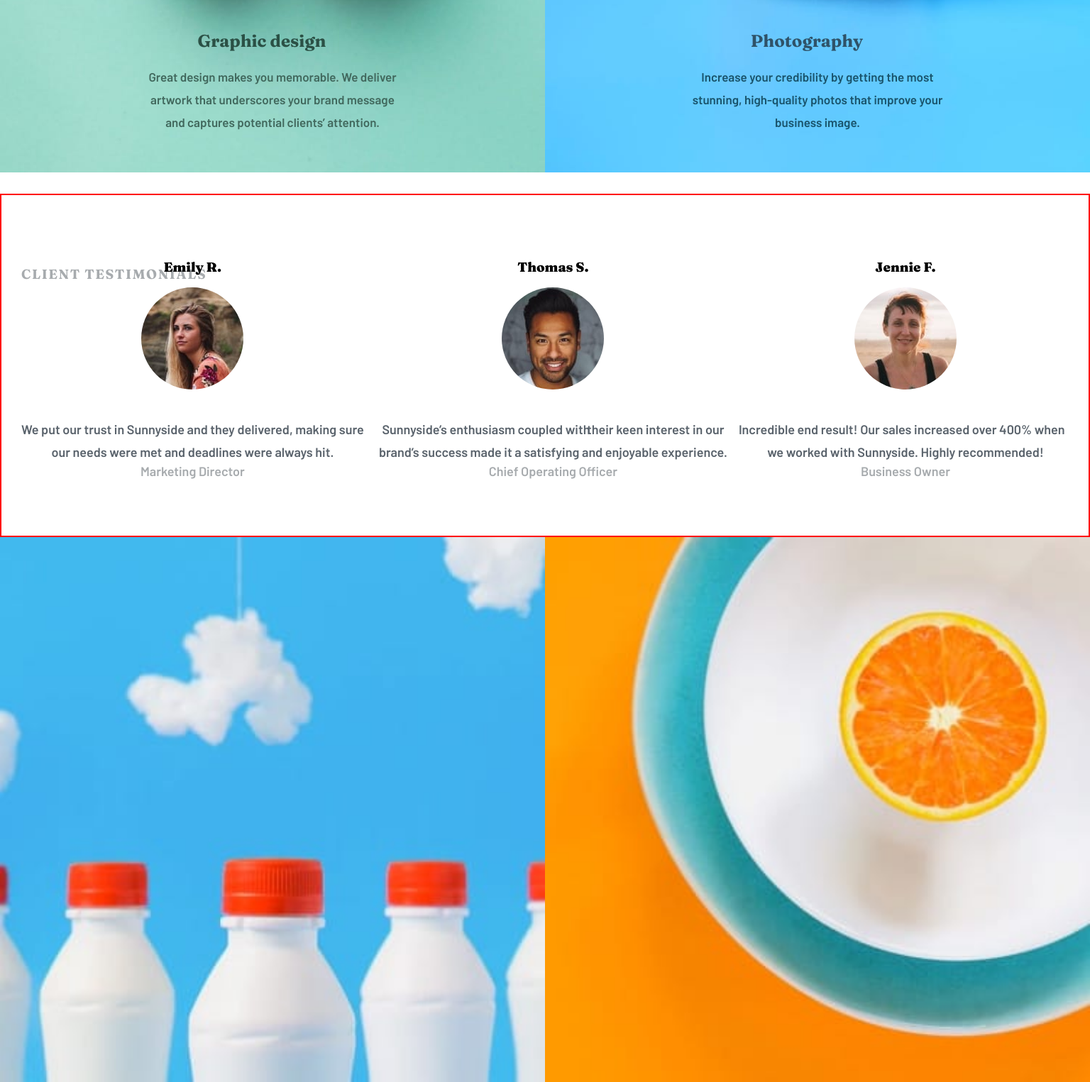
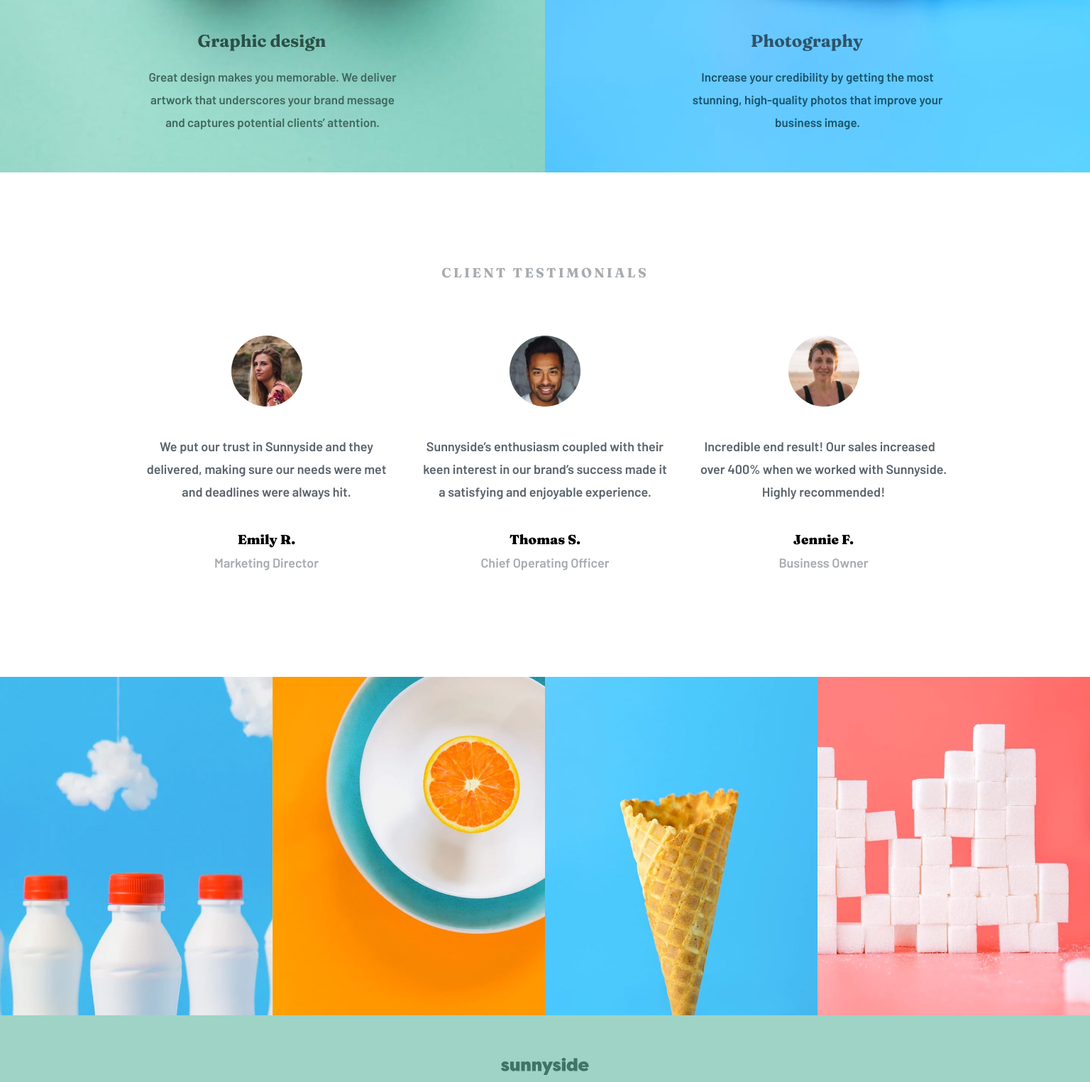
Before and after one commit to Fabiola971/sunnySideAgency, a plain HTML site: page index.html in a window 1536 px wide. Shown: the part 2243-3768 px from the top of the page at 71% size. Drawn offline with Linux system fonts and the light colour scheme.

Commit message:
finalize section gallery

```diff
--- a/css/style.css
+++ b/css/style.css
@@ -150,8 +150,25 @@ hr{
     border: none;
 }
 
+
+.containerTransform .readMore hr{
+    background-color:  rgb(252, 241, 192);
+}
+
+.containerTransform .readMore hr:hover{
+    background-color: hsl(51, 100%, 49%);
+}
+
 .containerPhotoGraphy .description{
     margin-top: -282px;
+}
+
+.containerStandOut .readMore hr{
+    background-color: rgb(247, 218, 211);
+}
+
+.containerStandOut .readMore hr:hover{
+    background-color:hsl(7, 99%, 70%);
 }
 
 .description{
@@ -191,6 +208,10 @@ hr{
     color: hsl(213, 9%, 39%);
 }
 
+.paragraph3{
+text-indent: -10.5px;
+}
+
 .testimony{
     display: flex;
     flex-direction: column;
@@ -204,6 +225,8 @@ hr{
 }
 
 .testimony img{
+    width: 100px;
+    height: 100px;
     border-radius: 50%;
     -webkit-border-radius: 50%;
     -moz-border-radius: 50%;
@@ -215,7 +238,7 @@ hr{
 .testimonys{
     margin-top: 30px;
     padding: 50px 28px 80px;
-    border: 2px solid red;
+    /* border: 2px solid red; */
 }
 
 .testimonys h3:first-child{
@@ -228,17 +251,22 @@ hr{
 .testimonys p{
     color: hsl(213, 9%, 39%);
     line-height: 32px;
-    /* padding-inline: 5px; */
-
 }
 
 span{
     color: hsl(210, 4%, 67%);
 }
 /* *************************************************************Section Gallery */
+.photos{
+    display: flex;
+}
 
 .photos img{
    width: 50%;
+}
+
+.photosDesktop{
+    display: none;
 }
 /* *************************************************************Footer */
 .footer{
@@ -265,6 +293,22 @@ span{
 .linkSocialNetWork img{
     fill: hsl(0, 0%, 100%);
 }
+
+@media (min-width: 450px){
+/* *****************************************Testimonys */
+    .paragraph1{
+        width: 350px;
+    }
+
+    .paragraph2{
+        width: 355px;
+    }
+
+    .paragraph3{
+        width: 350px;
+    }
+}
+
 
 @media (min-width: 1440px){
 /* *************************************** Section Presentation ***************** */
@@ -297,7 +341,6 @@ span{
     }
 
     .navBarMobile ul li:nth-last-of-type(1):hover{
-
         background-color: rgba(255, 255, 255, 0.2);
     }
 
@@ -335,6 +378,7 @@ span{
         text-align: left;
         padding: 100px 80px 100px 100px
     }
+
 
     .readMore {
         align-items: flex-start;
@@ -389,12 +433,42 @@ span{
         width: 100%;
         height: 100%;
     }
+
     /* *****************************************Testimonys */
+    .adapt{
+        margin-left: 0;
+    }
+
     .testimonys{
+        display: flex;
+        justify-content: center;
+        align-items: center;
+        position:relative;
+        margin-top: 0;
+        padding: 150px;
+    }
+
+    .testimonys h3:first-child{
+        position: absolute;
+        top: 80px;
+        left: 40%;
+        right: 40%;
+        letter-spacing: .2rem;
+    }
+
+    .testimony{
+        margin-inline: 20px;
+    }
+    /* *********************************************************Gallery */
+    .photos{
+        display: none;
+    }
+
+    .photosDesktop{
         display: flex;
     }
 
-    .testimonys h3{
-        position: absolute;
+    .photosDesktop img{
+        width: 25%;
     }
 }
--- a/index.html
+++ b/index.html
@@ -47,7 +47,7 @@
           <p>We are a full-service creative agency specializing in helping brands grow fast.
           Engage your clients through compelling visuals that do most of the marketing for you.
           </p>
-        <div class="readMore"><h3>LEARN MORE</h3><hr style="background-color: rgb(252, 241, 192)"></div>
+        <div class="readMore"><h3>LEARN MORE</h3><hr></div>
       </div>
     </div>
 
@@ -58,7 +58,7 @@
           <p >Using a collaborative formula of designers, researchers, photographers,
            videographers, and copywriters, we’ll build and extend your brand in digital places.
           </p>
-        <div class="readMore"><h3>LEARN MORE</h3><hr style="background-color: rgb(247, 218, 211)"></div>
+        <div class="readMore"><h3>LEARN MORE</h3><hr></div>
       </div>
     </div>
     <div class="containerPhotoGraphy">
@@ -86,7 +86,7 @@
     <h3>CLIENT TESTIMONIALS</h3>
     <div class="testimony">
       <img src="images/image-emily.jpg" alt="image-emily">
-      <p>We put our trust in Sunnyside and they delivered, making sure our needs
+      <p class="paragraph1">We put our trust in Sunnyside and they delivered, making sure our needs
          were met and deadlines were always hit.
       </p>
       <h3>Emily R.</h3>
@@ -94,7 +94,7 @@
     </div>
     <div class="testimony">
       <img src="images/image-thomas.jpg" alt="image-thomas">
-      <p>Sunnyside’s enthusiasm coupled with <span class="adapt">their</span> keen interest in our brand’s
+      <p class="paragraph2">Sunnyside’s enthusiasm coupled with <span class="adapt">their</span> keen interest in our brand’s
         success made it a satisfying and enjoyable experience.
       </p>
       <h3>Thomas S.</h3>
@@ -102,20 +102,27 @@
     </div>
     <div class="testimony">
       <img src="images/image-jennie.jpg" alt="image-jennie">
-      <p style="text-indent: -10.5px;">Incredible end result! Our sales increased over 400% when we worked with
+      <p class="paragraph3">Incredible end result! Our sales increased over 400% when we worked with
          Sunnyside. Highly recommended!
       </p>
       <h3>Jennie F.</h3>
       <span>Business Owner</span>
     </div>
-  </section class="gallery">
-    <div class="photos flex">
-      <img src="images/mobile/image-gallery-milkbottles.jpg" alt="milkbottles" srcset="">
+  </section >
+  <section class="gallery">
+    <div class="photos">
+      <img src="images/mobile/image-gallery-milkbottles.jpg" alt="milkbottles">
       <img src="images/mobile/image-gallery-orange.jpg" alt="orange">
     </div>
-    <div class="photos flex">
+    <div class="photos">
       <img src="images/mobile/image-gallery-cone.jpg" alt="cone" >
       <img src="images/mobile/image-gallery-sugar-cubes.jpg" alt="sugar-cubes">
+    </div>
+    <div class="photosDesktop ">
+      <img src="images/desktop/image-gallery-milkbottles.jpg" alt="image-gallery-milkbottles">
+      <img src="images/desktop/image-gallery-orange.jpg" alt="image-gallery-orange">
+      <img src="images/desktop/image-gallery-cone.jpg" alt="image-gallery-cone">
+      <img src="images/desktop/image-gallery-sugarcubes.jpg" alt="image-gallery-sugarcubes">
     </div>
   </section>
   <footer class="footer flex">
--- a/js/app.js
+++ b/js/app.js
@@ -9,3 +9,7 @@ iconHamburger.addEventListener('click', () => {
     console.log('Hello');
     navBarMobile.classList.toggle('hidden');
 })
+
+// set images
+const imgTransform = document.querySelector('.transform img');
+console.log(imgTransform);
```
